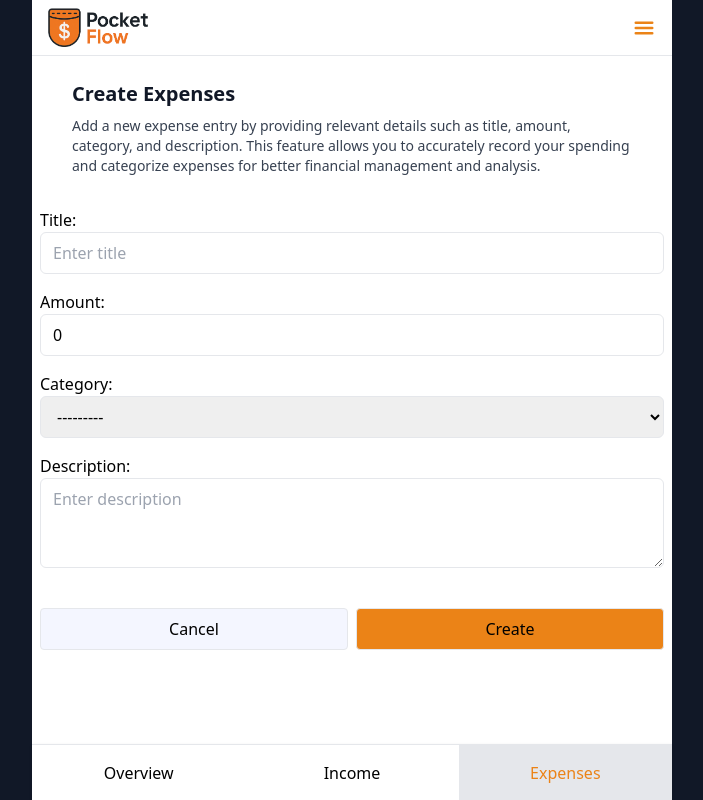
After one commit to josh1506/pocketflow, a Django app: page /expenses/create/ in a window 1280 px wide. The commit adds this page. Shown: the whole page, without its empty margins (288-991 px from the left). Run offline with Django 5.2, Linux system fonts and the light colour scheme; style sheets or scripts are compiled from the project's sources; some libraries are stand-ins or nearby versions.

Commit message:
Add Create Expenses Feature

```diff
--- /dev/null
+++ b/app/expenses/forms.py
@@ -0,0 +1,32 @@
+from django import forms
+
+from .models import Expenses
+
+
+class ExpensesForm(forms.ModelForm):
+    class Meta:
+        model = Expenses
+        fields = (
+            "title",
+            "amount",
+            "category",
+            "description",
+        )
+        widgets = {
+            "title": forms.TextInput(attrs={
+                "class": "block w-full px-3 py-2 border border-gray-300 rounded-md shadow-sm focus:ring-primary focus:border-primary sm:text-sm",
+                "placeholder": "Enter title",
+            }),
+            "amount": forms.NumberInput(attrs={
+                "class": "block w-full px-3 py-2 border border-gray-300 rounded-md shadow-sm focus:ring-primary focus:border-primary sm:text-sm",
+                "placeholder": "Enter amount",
+            }),
+            "category": forms.Select(attrs={
+                "class": "block w-full px-3 py-2 border border-gray-300 rounded-md shadow-sm focus:ring-primary focus:border-primary sm:text-sm",
+            }),
+            "description": forms.Textarea(attrs={
+                "class": "block w-full px-3 py-2 border border-gray-300 rounded-md shadow-sm focus:ring-primary focus:border-primary sm:text-sm",
+                "placeholder": "Enter description",
+                "rows": 3,
+            }),
+        }
--- /dev/null
+++ b/app/expenses/templates/expenses/create.html
@@ -0,0 +1,34 @@
+{% extends "base.html" %}
+
+{% block title %}Create Expenses{% endblock %}
+
+{% block content %}
+<div class="px-2 py-4">
+    <div class="sm:flex-auto mb-8 px-8">
+        <h1 class="text-xl font-semibold text-gray-900">Create Expenses</h1>
+        <p class="mt-2 text-sm text-gray-700">
+            Add a new expense entry by providing relevant details such as title, amount, category, and description. This
+            feature allows you to accurately record your spending and categorize expenses for better financial
+            management and analysis.
+        </p>
+    </div>
+    <form action="" method="post">
+        <div class="flex flex-col gap-4">
+            {{form}}
+        </div>
+        {% csrf_token %}
+        <div class="flex mt-10 gap-2">
+            <a href="{% url 'expenses:list' %}"
+               class="bg-secondary px-4 py-2 rounded w-1/2 border hover:bg-secondaryHover duration-300 text-center">
+                Cancel
+            </a>
+            <button
+                    class="bg-primary px-4 py-2 rounded w-1/2 border hover:bg-primaryHover duration-300"
+                    type="submit"
+            >
+                Create
+            </button>
+        </div>
+    </form>
+</div>
+{% endblock %}
--- a/app/expenses/urls.py
+++ b/app/expenses/urls.py
@@ -1,9 +1,10 @@
 from django.urls import path
 
-from .views import ExpensesListView
+from .views import ExpensesListView, ExpensesCreateView
 
 app_name = "expenses"
 
 urlpatterns = [
-    path('', ExpensesListView.as_view(), name='expenses_list'),
+    path('', ExpensesListView.as_view(), name='list'),
+    path('create/', ExpensesCreateView.as_view(), name='create'),
 ]
--- a/app/expenses/views.py
+++ b/app/expenses/views.py
@@ -1,6 +1,7 @@
 from django.views.generic import ListView, DetailView, CreateView, UpdateView, DeleteView
 from django.urls import reverse_lazy
 
+from .forms import ExpensesForm
 from .models import Expenses
 
 
@@ -10,3 +11,14 @@ class ExpensesListView(ListView):
     context_object_name = "expenses"
     paginate_by = 20
     ordering = ["-date"]
+
+
+class ExpensesCreateView(CreateView):
+    model = Expenses
+    template_name = "expenses/create.html"
+    form_class = ExpensesForm
+    success_url = reverse_lazy("expenses:list")
+
+    def form_valid(self, form):
+        form.instance.user = self.request.user
+        return super().form_valid(form)
--- a/templates/base.html
+++ b/templates/base.html
@@ -64,7 +64,7 @@
             </a>
 
             <a
-                    href="{% url 'expenses:expenses_list' %}"
+                    href="{% url 'expenses:list' %}"
                     class="h-full w-1/3 hover:bg-gray-200 duration-500 flex items-center justify-center
                 {% if request.resolver_match.app_name == 'expenses' %}
                     bg-gray-200 text-primary
```
Also changed, not shown: app/expenses/templates/expenses/index.html (+3 -5 lines).
